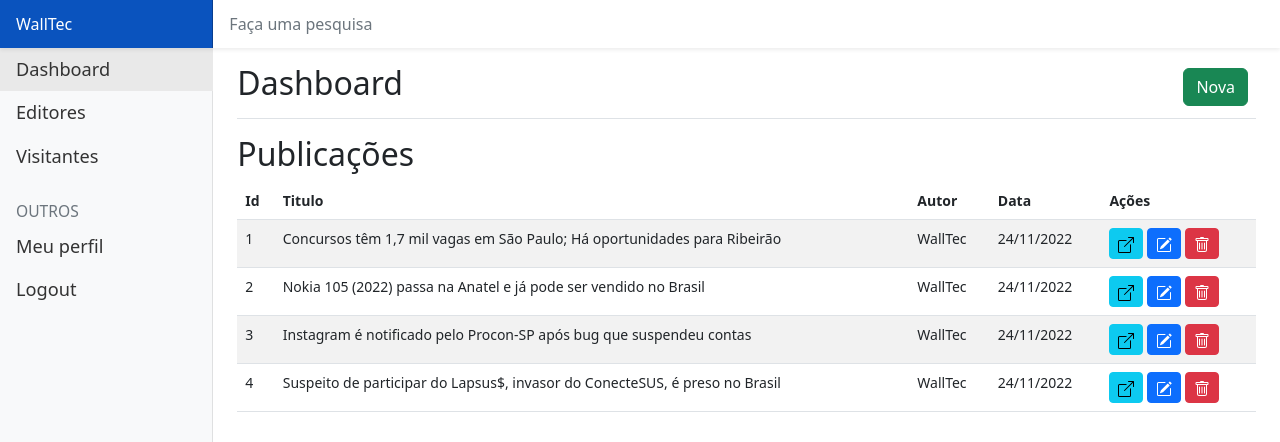
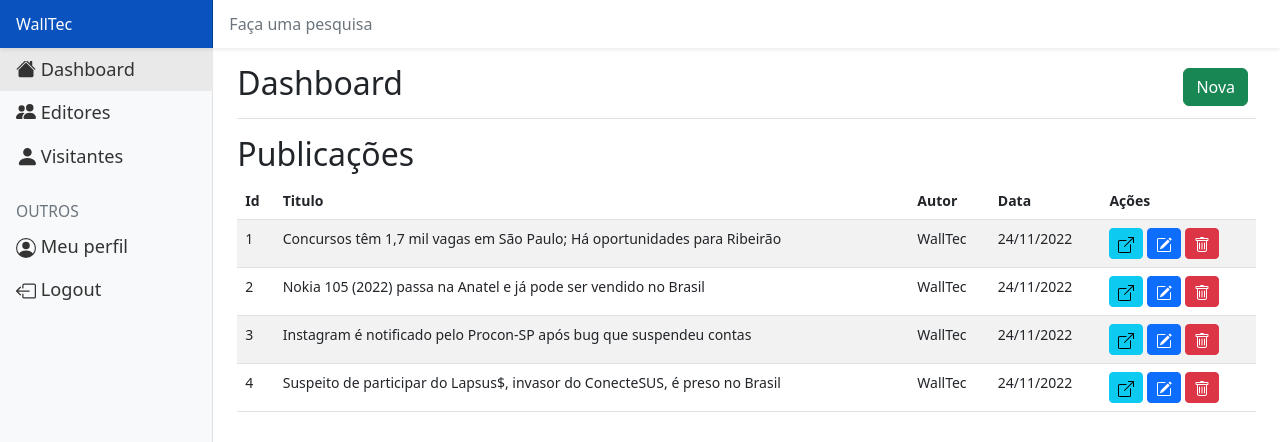
Before and after one commit to wsantostorres/SiteNoticias-Sistema, a plain HTML site: page index.html in a window 1280 px wide. Shown: the top 442 px of the page. Drawn offline with Linux system fonts and the light colour scheme.

Commit message:
Detalhes

```diff
--- a/css/dashboard.css
+++ b/css/dashboard.css
@@ -74,6 +74,10 @@ body {
   font-size: 1.3em !important;
 }
 
+.nav-item:hover{
+  background-color: #eee;
+}
+
 .others{
   font-size: 1.3em !important;
 }
@@ -103,8 +107,6 @@ body {
 
   .nav-item{
     padding: 10px 0px 10px 10px;
-    border-bottom: 0px;
-    border-left: 4px solid rgba(0, 0, 0, 0);
   }
 
 }
--- a/index.html
+++ b/index.html
@@ -28,19 +28,35 @@
         <div class="position-sticky pt-0 sidebar-sticky">
           <ul class="nav flex-column" id="topics">
             <li class="nav-item">
-              <a class="nav-link" aria-current="page" href="index.html">
-                Dashboard
+              <a class="nav-link d-flex align-items-center" aria-current="page" href="index.html">
+                <span>
+                  <svg xmlns="http://www.w3.org/2000/svg" width="20" height="20" fill="currentColor" class="bi bi-house-fill" viewBox="0 2 16 16">
+                    <path d="M8.707 1.5a1 1 0 0 0-1.414 0L.646 8.146a.5.5 0 0 0 .708.708L8 2.207l6.646 6.647a.5.5 0 0 0 .708-.708L13 5.793V2.5a.5.5 0 0 0-.5-.5h-1a.5.5 0 0 0-.5.5v1.293L8.707 1.5Z"/>
+                    <path d="m8 3.293 6 6V13.5a1.5 1.5 0 0 1-1.5 1.5h-9A1.5 1.5 0 0 1 2 13.5V9.293l6-6Z"/>
+                  </svg>
+                  Dashboard
+                </span>
               </a>
             </li>
             <li class="nav-item">
-              <a class="nav-link" href="editores.html">
-                Editores
+              <a class="nav-link d-flex align-content-center" href="editores.html">
+                <span>
+                  <svg xmlns="http://www.w3.org/2000/svg" width="20" height="20" fill="currentColor" class="bi bi-people-fill" viewBox="0 2 16 16">
+                    <path d="M7 14s-1 0-1-1 1-4 5-4 5 3 5 4-1 1-1 1H7Zm4-6a3 3 0 1 0 0-6 3 3 0 0 0 0 6Zm-5.784 6A2.238 2.238 0 0 1 5 13c0-1.355.68-2.75 1.936-3.72A6.325 6.325 0 0 0 5 9c-4 0-5 3-5 4s1 1 1 1h4.216ZM4.5 8a2.5 2.5 0 1 0 0-5 2.5 2.5 0 0 0 0 5Z"/>
+                  </svg>
+                  Editores
+                </span>
               </a>
             </li>
-            <li class="nav-item">
-              <a class="nav-link" href="#">
-                Visitantes
-              </a>
+            <li class="nav-item d-flex align-items-center">
+              <span>
+                <a class="nav-link" href="#">
+                  <svg xmlns="http://www.w3.org/2000/svg" width="20" height="20" fill="currentColor" class="bi bi-person-fill" viewBox="0 2 14 14">
+                    <path d="M3 14s-1 0-1-1 1-4 6-4 6 3 6 4-1 1-1 1H3Zm5-6a3 3 0 1 0 0-6 3 3 0 0 0 0 6Z"/>
+                  </svg>
+                  Visitantes
+                </a>
+              </span>
             </li>
           </ul>
 
@@ -49,13 +65,23 @@
           </h6>
           <ul class="nav flex-column mb-2">
             <li class="nav-item">
-              <a class="nav-link" href="#">
-                Meu perfil
+              <a class="nav-link d-flex align-items-center" href="#">
+                <span>
+                <svg xmlns="http://www.w3.org/2000/svg" width="20" height="20" fill="currentColor" class="bi bi-person-circle" viewBox="0 0 16 16">
+                  <path d="M11 6a3 3 0 1 1-6 0 3 3 0 0 1 6 0z"/>
+                  <path fill-rule="evenodd" d="M0 8a8 8 0 1 1 16 0A8 8 0 0 1 0 8zm8-7a7 7 0 0 0-5.468 11.37C3.242 11.226 4.805 10 8 10s4.757 1.225 5.468 2.37A7 7 0 0 0 8 1z"/>
+                </svg>
+                Meu perfil</span>
               </a>
             </li>
             <li class="nav-item">
               <a class="nav-link" href="#">
-                Logout
+                <span>
+                  <svg xmlns="http://www.w3.org/2000/svg" width="20" height="20" fill="currentColor" class="bi bi-box-arrow-left" viewBox="0 0 16 16">
+                    <path fill-rule="evenodd" d="M6 12.5a.5.5 0 0 0 .5.5h8a.5.5 0 0 0 .5-.5v-9a.5.5 0 0 0-.5-.5h-8a.5.5 0 0 0-.5.5v2a.5.5 0 0 1-1 0v-2A1.5 1.5 0 0 1 6.5 2h8A1.5 1.5 0 0 1 16 3.5v9a1.5 1.5 0 0 1-1.5 1.5h-8A1.5 1.5 0 0 1 5 12.5v-2a.5.5 0 0 1 1 0v2z"/>
+                    <path fill-rule="evenodd" d="M.146 8.354a.5.5 0 0 1 0-.708l3-3a.5.5 0 1 1 .708.708L1.707 7.5H10.5a.5.5 0 0 1 0 1H1.707l2.147 2.146a.5.5 0 0 1-.708.708l-3-3z"/>
+                  </svg>
+                  Logout</span>
               </a>
             </li>
           </ul>
```
Also changed, not shown: editores.html (+32 -6 lines).
